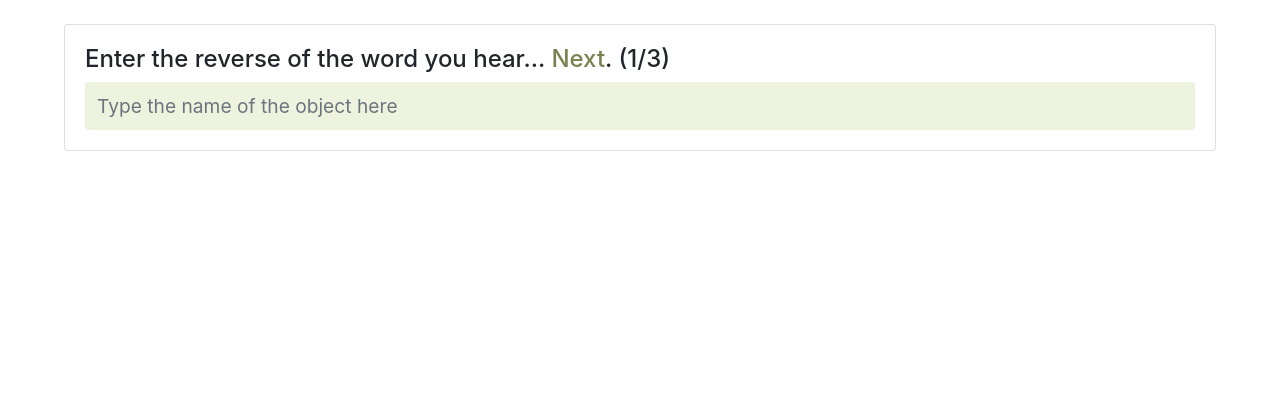
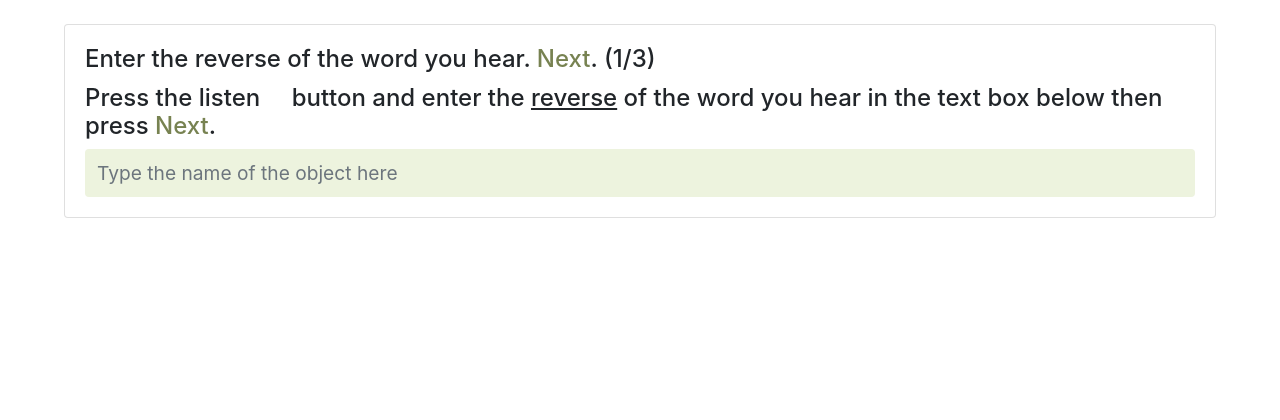
Before and after one commit to kellyhagg/RecallRx-Full-Stack-Web-App, a Node server app: template views/mmse-word-reversal.ejs in a window 1280 px wide. Shown: the part 155-575 px from the top of the page. Run offline with Node 20, Linux system fonts and the light colour scheme; the template is opened without the code that fills it: most values are stand-ins (such as "Sample title", 1, 10 or a date in 2020); some libraries are stand-ins or nearby versions.

Commit message:
Add proper reference for footer next button

```diff
--- a/views/mmse-object-recall.ejs
+++ b/views/mmse-object-recall.ejs
@@ -16,4 +16,4 @@
     <% var text="Next" ; %>
 
         <%- include("templates/mmse-footer", {questionType : "object-recall" , mmseBtnText: text, reference
-            : "../../mmse-object-recall" }); %>
+            : "/mmse-object-recall" }); %>
--- a/views/mmse-sentence-recall.ejs
+++ b/views/mmse-sentence-recall.ejs
@@ -18,4 +18,4 @@
     </div>
     <br><br>
     <%- include("templates/mmse-footer", {questionType : "sentence-recall" , mmseBtnText: "Next" , reference
-        : "../../mmse-word-reversal" }) %>
+        : "/mmse-word-reversal" }) %>
--- a/views/mmse-word-reversal.ejs
+++ b/views/mmse-word-reversal.ejs
@@ -4,7 +4,11 @@
     <br>
     <div class="card mx-auto rounded">
         <div class="card-body">
-            <h4>Enter the reverse of the word you hear... <span style="color: #778251;">Next</span>. (<%=pageCount%>/3)
+            <h4>Enter the reverse of the word you hear. <span style="color: #778251;">Next</span>. (<%=pageCount%>/3)
+                    <h4>Press the listen <i class="material-icons">&#xe023;</i> button and enter the <span
+                            style="text-decoration: underline;">reverse</span>
+                        of the word you hear in the text box below then press <span style="color: #778251;">Next</span>.
+                    </h4>
             </h4>
             <input type="text" class="form-control border-0 light-green-background font-lg focus mmse-text-box"
                 id="mmse-input" placeholder="Type the name of the object here">
@@ -15,4 +19,4 @@
     <% var text="Next" ; %>
 
         <%- include("templates/mmse-footer", {questionType : "object-recall" , mmseBtnText: text, reference
-            : "../../mmse-word-reversal" }); %>
+            : "/mmse-word-reversal" }); %>
```
